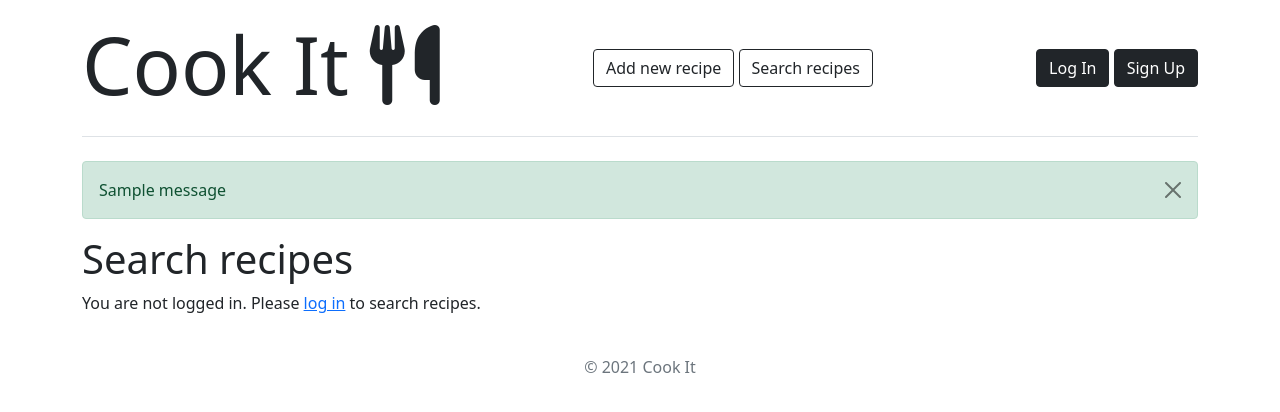
After one commit to ruusukivi/tsoha-cook-it, a Flask app: page /search in a window 1280 px wide. The commit adds this page. Shown: the top 412 px of the page. Run offline with Flask 2, Linux system fonts and the light colour scheme; one stand-in notice (Sample message) is shown; some libraries are stand-ins or nearby versions.

Commit message:
Searching by name and description

```diff
--- a/recipes.py
+++ b/recipes.py
@@ -268,3 +268,20 @@ def update_recipe_like_count(recipe_id):
     except:
         return False
     return True
+
+# Search by text string and types
+
+def search_by_name(searched_word):
+    try:
+        sql = '''SELECT R.id, R.name, R.description, T.name AS type, U.profilename,
+        R.created_at, R.like_count, R.comment_count
+        FROM recipes R LEFT JOIN users U ON R.creator_id=U.id
+        LEFT JOIN types T ON T.id=R.typeid
+        WHERE R.name ILIKE ('%' || :searched_word || '%')
+        OR R.description ILIKE ('%' || :searched_word || '%') AND R.visible=1
+        GROUP BY R.id, U.id, T.id
+        ORDER BY R.created_at DESC'''
+        result = db.session.execute(sql, {'searched_word':searched_word})
+        return result.fetchall()
+    except:
+        return False
--- a/routes.py
+++ b/routes.py
@@ -1,4 +1,4 @@
-from flask import render_template, redirect, request, url_for, flash
+from flask import render_template, redirect, request, url_for, flash, render_template_string
 from app import app
 import users
 import recipes
@@ -13,6 +13,24 @@ def index():
     return render_template('index.html', latest=latest, popular=popular, commented=commented,
     types=types)
 
+#Signup, login, logout, granting admin rights
+
+@app.route('/signup',methods=['GET', 'POST'])
+def signup():
+    if request.method == 'GET':
+        return render_template('signup.html')
+    if request.method == 'POST':
+        username = request.form['username']
+        password = request.form['password']
+        password2 = request.form['password2']
+        profilename = request.form['profilename']
+        if not validation.validate_signup(password, password2, username, profilename):
+            return redirect("/signup")
+        if users.signup(username, password, profilename):
+            flash('Sign up done! Please log in', 'success')
+            return render_template('login.html')
+    flash('Sign up failed. Please try again later.')
+    return render_template('signup.html')
 
 @app.route('/login',methods=['GET', 'POST'])
 def login():
@@ -44,22 +62,7 @@ def grant_admin_rights():
     flash('Admin rights could not be given.')
     return redirect(url_for('get_profile', profilename=profilename))
 
-@app.route('/signup',methods=['GET', 'POST'])
-def signup():
-    if request.method == 'GET':
-        return render_template('signup.html')
-    if request.method == 'POST':
-        username = request.form['username']
-        password = request.form['password']
-        password2 = request.form['password2']
-        profilename = request.form['profilename']
-        if not validation.validate_signup(password, password2, username, profilename):
-            return redirect("/signup")
-        if users.signup(username, password, profilename):
-            flash('Sign up done! Please log in', 'success')
-            return render_template('login.html')
-    flash('Sign up failed. Please try again later.')
-    return render_template('signup.html')
+#Profile page
 
 @app.route('/profile/<string:profilename>',methods=['GET'])
 def get_profile(profilename):
@@ -70,6 +73,8 @@ def get_profile(profilename):
         return render_template('profile.html', latest=profile_recipes,
         popular=profile_likes, commented=profile_commented, profilename=profilename)
     return render_template('error.html', message='User was not found.')
+
+#Recipe: new recipe, recipe page, deleting recipe
 
 @app.route('/newrecipe',methods=['GET', 'POST'])
 def addrecipe():
@@ -91,6 +96,39 @@ def addrecipe():
     flash('Adding the recipe failed. Please try again later.')
     return render_template("/newrecipe.html", form=form, types=types)
 
+@app.route('/recipe/<int:recipe_id>',methods=['GET'])
+def get_recipe(recipe_id):
+    if request.method == 'GET':
+        recipe = recipes.get(recipe_id)
+        all_comments = recipes.get_comments(recipe_id)
+        comments = recipes.get_comments_count(recipe_id)
+        return render_template('recipe.html', recipe=recipe,
+        all_comments=all_comments, comments=comments)
+    return render_template('error.html', message='Recipe was not found.')
+
+@app.route('/recipe/delete',methods=['POST'])
+def delete_recipe():
+    recipe_id = request.form['recipe_id']
+    if request.method == 'POST':
+        users.check_csrf()
+        if recipes.delete_recipe(recipe_id):
+            flash('Done! You have now deleted the recipe.')
+            return redirect('/')
+    flash('You can delete only you own recipes.', 'error')
+    return redirect(url_for('get_recipe', recipe=recipe_id))
+
+#Recipe likes and comments
+
+@app.route('/recipe/like',methods=['POST'])
+def like_recipe():
+    if request.method == 'POST':
+        users.check_csrf()
+        recipe_id = request.form['recipe_id']
+        if recipes.like_recipe(recipe_id):
+            flash('Done! Your like is now updated ', 'success')
+            return redirect(url_for('get_recipe', recipe_id=recipe_id))
+    return render_template('error.html', message='Something went sideways.')
+
 @app.route('/newcomment',methods=['POST'])
 def addcomment():
     form = request.form
@@ -106,37 +144,6 @@ def addcomment():
     flash('Adding comment failed. Please try again later.', 'error')
     return redirect(url_for('get_recipe', recipe_id=recipe))
 
-@app.route('/recipe/<int:recipe_id>',methods=['GET'])
-def get_recipe(recipe_id):
-    if request.method == 'GET':
-        recipe = recipes.get(recipe_id)
-        all_comments = recipes.get_comments(recipe_id)
-        comments = recipes.get_comments_count(recipe_id)
-        return render_template('recipe.html', recipe=recipe,
-        all_comments=all_comments, comments=comments)
-    return render_template('error.html', message='Recipe was not found.')
-
-@app.route('/recipe/like',methods=['POST'])
-def like_recipe():
-    if request.method == 'POST':
-        users.check_csrf()
-        recipe_id = request.form['recipe_id']
-        if recipes.like_recipe(recipe_id):
-            flash('Done! Your like is now updated ', 'success')
-            return redirect(url_for('get_recipe', recipe_id=recipe_id))
-    return render_template('error.html', message='Something went sideways.')
-
-@app.route('/recipe/delete',methods=['POST'])
-def delete_recipe():
-    recipe_id = request.form['recipe_id']
-    if request.method == 'POST':
-        users.check_csrf()
-        if recipes.delete_recipe(recipe_id):
-            flash('Done! You have now deleted the recipe.')
-            return redirect('/')
-    flash('You can delete only you own recipes.', 'error')
-    return redirect(url_for('get_recipe', recipe=recipe_id))
-
 @app.route('/recipe/comment/delete',methods=['POST'])
 def delete_comment():
     comment_id = request.form['id']
@@ -148,3 +155,17 @@ def delete_comment():
             return redirect(url_for('get_recipe', recipe_id=recipe_id))
     flash('You can delete only your own comments.', 'error')
     return redirect(url_for('get_recipe', recipe_id=recipe_id))
+
+# Search
+
+@app.route('/search', methods=['GET', 'POST'])
+def search():
+    latest = recipes.get_all()
+    types = recipes.get_types()
+    if request.method == 'GET':
+        return render_template('search.html', recipes=latest, types=types)
+    if request.method == 'POST':
+        searched_word = request.form['query']
+        filtered_by_name = recipes.search_by_name(searched_word)
+        return render_template('search_result.html', recipes=filtered_by_name, types=types)
+    return render_template('search.html', recipes=latest, types=types)
--- a/templates/layout.html
+++ b/templates/layout.html
@@ -26,12 +26,12 @@
                 {% if session.user_id %}
                 <li><a href="/newrecipe"> <button type="button" class="btn btn-dark">Add new recipe </button></a> </li>
                 <li>&nbsp;</li>
-                <!--<li> <a href="/search"> <button type="button" class="btn btn-dark">Search recipes </button></a></li>-->
+                <li> <a href="/search"> <button type="button" class="btn btn-dark">Search recipes </button></a></li>
                 {% else %}
                 <li><a href="/newrecipe"> <button type="button" class="btn btn-outline-dark">Add new recipe
                         </button></a> </li>
                 <li>&nbsp;</li>
-                <!-- <li> <a href="/search"> <button type="button" class="btn btn-outline-dark">Search recipes </button></a></li>-->
+                <li> <a href="/search"> <button type="button" class="btn btn-outline-dark">Search recipes </button></a></li>
                 {% endif %}
             </ul>
 
--- /dev/null
+++ b/templates/search.html
@@ -0,0 +1,37 @@
+{% extends "layout.html" %}
+{% block title %} Search{% endblock %}
+{% block content %}
+
+{% if message %}
+<div class="alert alert-warning">{{ message }}</div>
+{% endif %}
+
+<h1>Search recipes</h1>
+
+<div class="tab-content" id="nav-tabContent">
+    {% if not session.user_id %}
+    <p>You are not logged in. Please <a href="/login">log in</a> to search recipes. </p>
+    {% else %}
+    <input class="form-control" type="text" name="query" placeholder="Search from names and descriptions of recipes..." hx-post="/search"
+        hx-trigger="keyup changed delay:500ms" hx-target="#search-results" hx-indicator=".htmx-indicator">
+    <input type="hidden" name="csrf_token" value="{{ session.csrf_token }}">
+    <br />
+    <div class="tab-pane fade show active" id="search-results" role="tabpanel" aria-labelledby="latest-tab">
+        {% if recipes %}
+        {% for recipe in recipes %}
+        {% include 'card.html' %}
+        {% endfor %}
+        {% else %}
+        <div class="card">
+            <div class="card-body">
+                <p class="card-text">No recipes added by this user.</p>
+            </div>
+        </div>
+        {% endif %}
+        {% endif %}
+    </div>
+</div>
+
+<!--HTMX for dynamics search-->
+<script src="https://unpkg.com/htmx.org@0.0.4"></script>
+{% endblock %}
```
Also changed, not shown: templates/search_result.html (added, +11 -0 lines), README.md, sql/data.sql (renamed from data.sql), sql/schema.sql (renamed from schema.sql).
